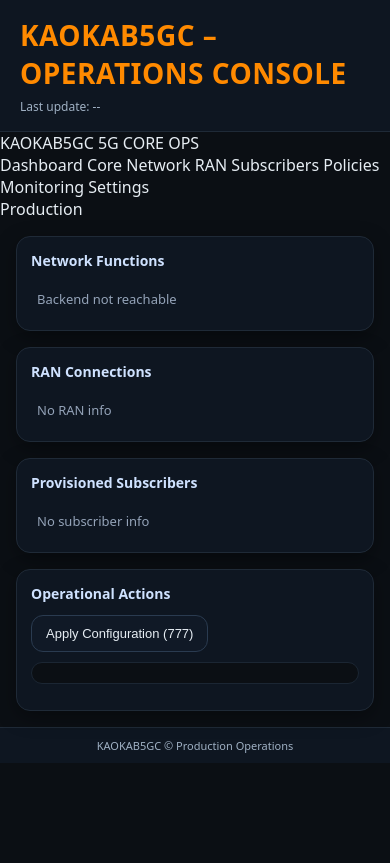
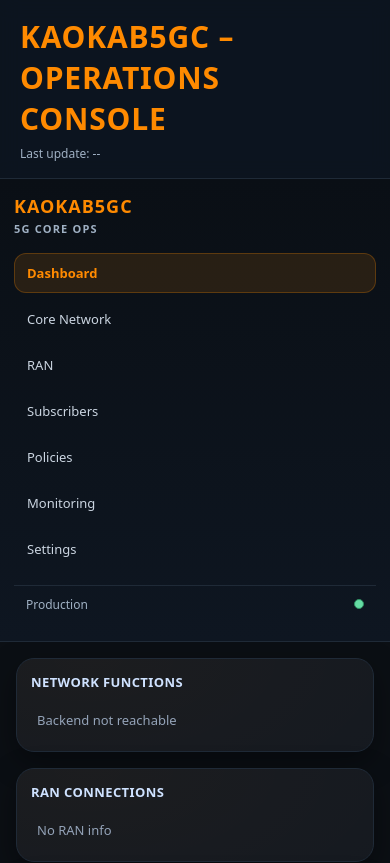
Before and after one commit to Kaokab1979/Kaokab-GUI, a plain HTML site: page frontend/index.html in a window 390 px wide. Shown: the top 863 px of the page. Drawn offline with Linux system fonts and the light colour scheme; no server answers.

Commit message:
Polish layout for telecom-grade design
Added telecom-grade layout polish including sidebar and header adjustments, improved card spacing, and responsiveness.

```diff
--- a/frontend/style.css
+++ b/frontend/style.css
@@ -175,3 +175,155 @@ header h1 {
 #meta {
   margin-top: 6px;
 }
+/* =========================================================
+   Telecom-grade layout polish (Step 1)
+   - Sidebar + main layout
+   - Header spacing + sticky
+   - Better card spacing and responsiveness
+   ========================================================= */
+
+:root{
+  --bg: #0b0f14;
+  --panel: #0e1621;
+  --panel2: #0b0f14;
+  --border: #1f2a37;
+  --text: #e6edf3;
+  --muted: #9fb0c3;
+  --brand: #ff8a00;
+  --shadow: 0 10px 30px rgba(0,0,0,.35);
+}
+
+header{
+  position: sticky;
+  top: 0;
+  z-index: 50;
+  background: rgba(14,22,33,.85);
+  border-bottom: 1px solid var(--border);
+  backdrop-filter: blur(10px);
+}
+
+header h1{
+  margin: 0 0 6px 0;
+  font-size: 30px;
+  font-weight: 900;
+  letter-spacing: .8px;
+  color: var(--brand);
+  text-transform: uppercase;
+}
+
+#meta{
+  color: var(--muted);
+  font-size: 12px;
+}
+
+/* App layout */
+.layout{
+  display: grid;
+  grid-template-columns: 260px 1fr;
+  gap: 0;
+  min-height: calc(100vh - 86px);
+}
+
+/* Sidebar */
+.sidebar{
+  background: linear-gradient(180deg, #0a0f15, #0e1621);
+  border-right: 1px solid var(--border);
+  padding: 18px 14px;
+}
+
+.sidebar .brand{
+  font-size: 18px;
+  font-weight: 900;
+  color: var(--brand);
+  letter-spacing: 1px;
+  margin-bottom: 18px;
+  line-height: 1.1;
+}
+
+.sidebar .brand .brand-sub{
+  display: block;
+  margin-top: 6px;
+  color: var(--muted);
+  font-size: 11px;
+  font-weight: 600;
+  letter-spacing: 1.2px;
+}
+
+.sidebar nav a{
+  display: flex;
+  align-items: center;
+  gap: 10px;
+  padding: 10px 12px;
+  margin-bottom: 6px;
+  border-radius: 12px;
+  color: #cbd5e1;
+  font-size: 13px;
+  cursor: pointer;
+  border: 1px solid transparent;
+}
+
+.sidebar nav a:hover{
+  background: #101b2a;
+  border-color: #223246;
+}
+
+.sidebar nav a.active{
+  background: rgba(255,138,0,.12);
+  border-color: rgba(255,138,0,.25);
+  color: var(--brand);
+  font-weight: 700;
+}
+
+.sidebar-footer{
+  margin-top: 16px;
+  padding: 10px 12px;
+  border-top: 1px solid var(--border);
+  color: var(--muted);
+  font-size: 12px;
+  display: flex;
+  align-items: center;
+  justify-content: space-between;
+}
+
+.dot{
+  width: 10px;
+  height: 10px;
+  border-radius: 999px;
+  display: inline-block;
+  border: 1px solid #2a3b50;
+}
+.dot.green{
+  background: rgba(111,242,178,.9);
+  border-color: #2f8f62;
+}
+
+/* Main grid tweaks */
+main.grid{
+  padding: 16px;
+  gap: 16px;
+}
+
+/* Cards polish */
+.card{
+  background: radial-gradient(1200px 600px at 20% 0%, rgba(255,138,0,.06), transparent 60%),
+              var(--panel);
+  border: 1px solid var(--border);
+  border-radius: 18px;
+  box-shadow: var(--shadow);
+}
+
+.card h2{
+  font-size: 13px;
+  letter-spacing: .4px;
+  text-transform: uppercase;
+}
+
+.row{
+  border-radius: 12px;
+}
+
+/* Responsive: collapse sidebar on small screens */
+@media (max-width: 980px){
+  .layout{ grid-template-columns: 1fr; }
+  .sidebar{ position: sticky; top: 86px; z-index: 40; border-right: none; border-bottom: 1px solid var(--border); }
+}
```
